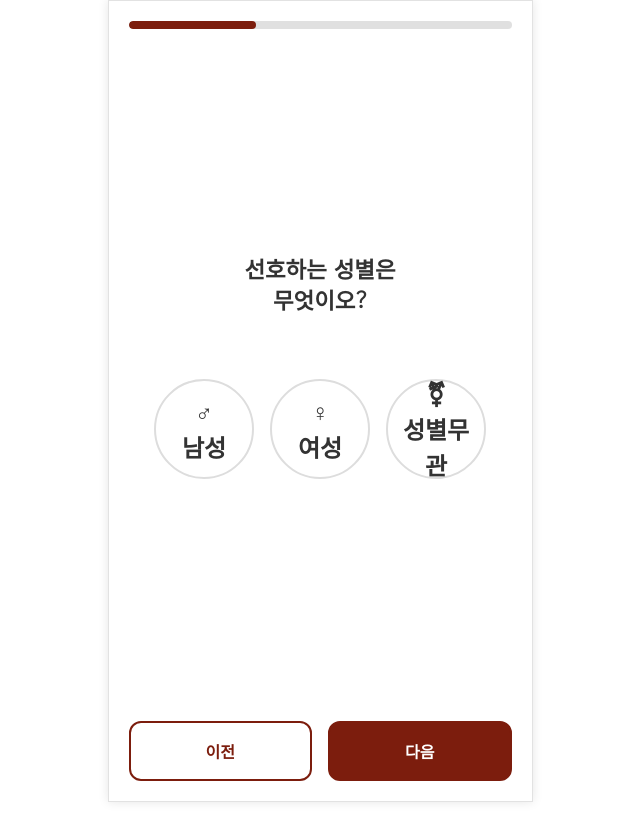
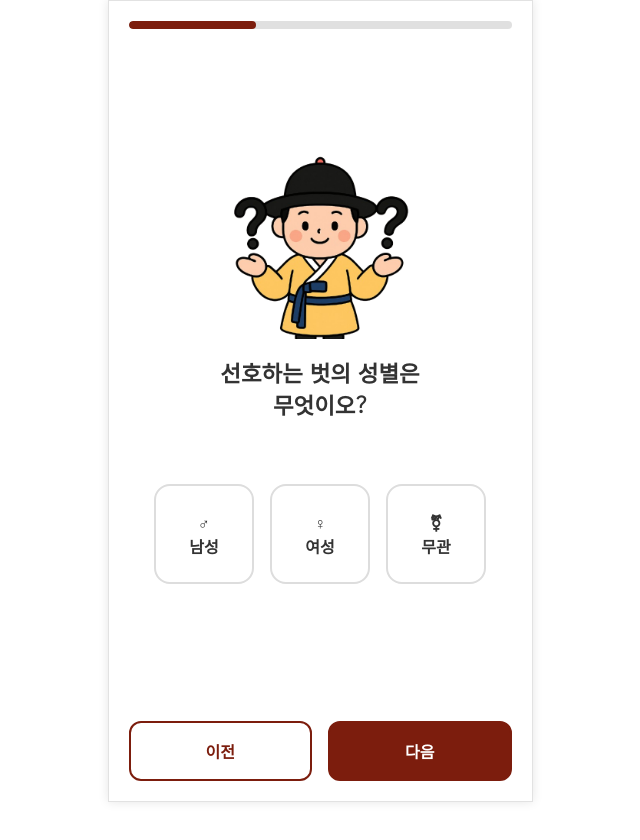
Before and after one commit to soi02/gymfrontend, a React (Vite) app: page /buddy/register in a window 1280 px wide. Shown: the top 840 px of the page, without its empty margins (320-960 px from the left). Built offline with nearby package versions, Linux system fonts and the light colour scheme; a web font is replaced by a local one.

Commit message:
ui 수정

```diff
--- a/src/user/buddy/pages/BuddyRegister.jsx
+++ b/src/user/buddy/pages/BuddyRegister.jsx
@@ -1,6 +1,8 @@
 import React, { useState } from 'react';
 import { useNavigate } from 'react-router-dom';
 import axios from 'axios';
+import buddyImage from "../../../assets/img/buddy/bgender.png"; // 이미지 import
+import buddyIntroImage from "../../../assets/img/buddy/bintro.png";
 import '../styles/BuddyRegister.css';
 
 export default function BuddyRegister() {
@@ -60,7 +62,7 @@ export default function BuddyRegister() {
 
     const handleGoToBuddyHome = () => {
         setShowModal(false);
-        navigate('/buddyhome');
+        navigate('/buddy/buddyHome');
     };
 
     const handleGoBack = () => {
@@ -78,19 +80,25 @@ export default function BuddyRegister() {
             case 1:
                 return (
                     <div className="buddy-register-page-content">
+                        {/* 요청하신 이미지 태그 형식으로 변경 */}
+                        <img
+                            src={buddyImage}
+                            alt="운동 벗 이미지"
+                            className="buddy-intro-character-img"
+                        />
                         <div className="buddy-register-page-text">
-                            <h2 className="buddy-register-title">선호하는 성별은<br />무엇이오?</h2>
+                            <h2 className="buddy-register-title">선호하는 벗의 성별은<br />무엇이오?</h2>
                         </div>
                         <div className="buddy-register-gender-options">
-                            {['남성', '여성', '성별무관'].map((g) => (
+                            {['남성', '여성', '무관'].map((g) => (
                                 <button
                                     key={g}
-                                    className={`buddy-register-circle-button ${gender === g ? 'selected' : ''}`}
+                                    className={`buddy-register-gender-button ${gender === g ? 'selected' : ''}`}
                                     onClick={() => setGender(g)}
                                 >
                                     {g === '남성' && '♂'}
                                     {g === '여성' && '♀'}
-                                    {g === '성별무관' && '⚧'}<br />{g}
+                                    {g === '무관' && '⚧'}<br />{g}
                                 </button>
                             ))}
                         </div>
@@ -121,6 +129,11 @@ export default function BuddyRegister() {
             case 3:
                 return (
                     <div className="buddy-register-page-content">
+                         <img
+                            src={buddyIntroImage}
+                            alt="운동 벗 이미지"
+                            className="buddy-intro-character-img"
+                        />
                         <div className="buddy-register-page-text">
                             <h2 className="buddy-register-title">자기소개를<br />해보시오!</h2>
                         </div>
--- a/src/user/buddy/pages/BuddyStart.jsx
+++ b/src/user/buddy/pages/BuddyStart.jsx
@@ -48,7 +48,8 @@ export default function BuddyStart() {
                 </div>
 
                 <div className="buddy-helper-text-container">
-                    <p className="buddy-helper-text">운동벗을 찾으려면 아래 버튼을 선택해보시오</p>
+                    {/* <p className="buddy-helper-text">운동벗을 찾으려면 아래 버튼을 선택해보시오</p> */}
+                    <p className="buddy-helper-text">운동벗을 시작하시면 자신의 프로필이 자동으로 등록됩니다. 참고해주세요</p>
                 </div>
             </div>
 
--- a/src/user/buddy/styles/BuddyRegister.css
+++ b/src/user/buddy/styles/BuddyRegister.css
@@ -35,6 +35,13 @@
     max-width: 400px;
 }
 
+/* 추가된 캐릭터 이미지 스타일 */
+.buddy-register-character-img {
+    width: 150px;
+    height: auto;
+    margin-bottom: 2rem;
+}
+
 .buddy-register-title {
     font-size: 1.4rem;
     font-weight: 700;
@@ -58,14 +65,15 @@
     width: 100%;
 }
 
-.buddy-register-circle-button {
+/* 둥근 네모 버튼으로 변경 */
+.buddy-register-gender-button {
     width: 100px;
     height: 100px;
-    border-radius: 50%;
+    border-radius: 16px; /* 둥근 네모 모양으로 변경 */
     border: 2px solid #ddd;
     background-color: #fff;
     color: #333;
-    font-size: 1.5rem;
+    font-size: 1rem;
     font-weight: 600;
     display: flex;
     flex-direction: column;
@@ -75,10 +83,10 @@
     transition: all 0.3s ease;
 }
 
-.buddy-register-circle-button.selected {
-    background-color: #7c1d0d;
+.buddy-register-gender-button.selected {
+    background-color: #efc052e2;
     color: #fff;
-    border-color: #7c1d0d;
+    border-color: #efc052e2;
 }
 
 .buddy-register-age-grid {
@@ -102,9 +110,9 @@
 }
 
 .buddy-register-pill-button.selected {
-    background-color: #7c1d0d;
+    background-color: #efc052e2;
     color: #fff;
-    border-color: #7c1d0d;
+    border-color: #efc052e2;
 }
 
 .buddy-register-intro-textarea {
--- a/src/user/buddy/styles/BuddyStart.css
+++ b/src/user/buddy/styles/BuddyStart.css
@@ -44,7 +44,7 @@
 /* 안내 문구 스타일 */
 .buddy-helper-text-container {
     position: fixed;
-    bottom: 195px;
+    bottom: 155px;
     left: 50%;
     transform: translateX(-50%);
     width: 100%;
@@ -54,9 +54,10 @@
 }
 
 .buddy-helper-text {
-    font-size: 14px;
+    font-size: 0.68rem;
     color: #888;
     margin: 0;
+    /* margin-top: 20px; */
 }
 
 /* 버튼 컨테이너 스타일 */
```
Also changed, not shown: src/assets/img/buddy/bgender.png (added), src/assets/img/buddy/bintro.png (added).
